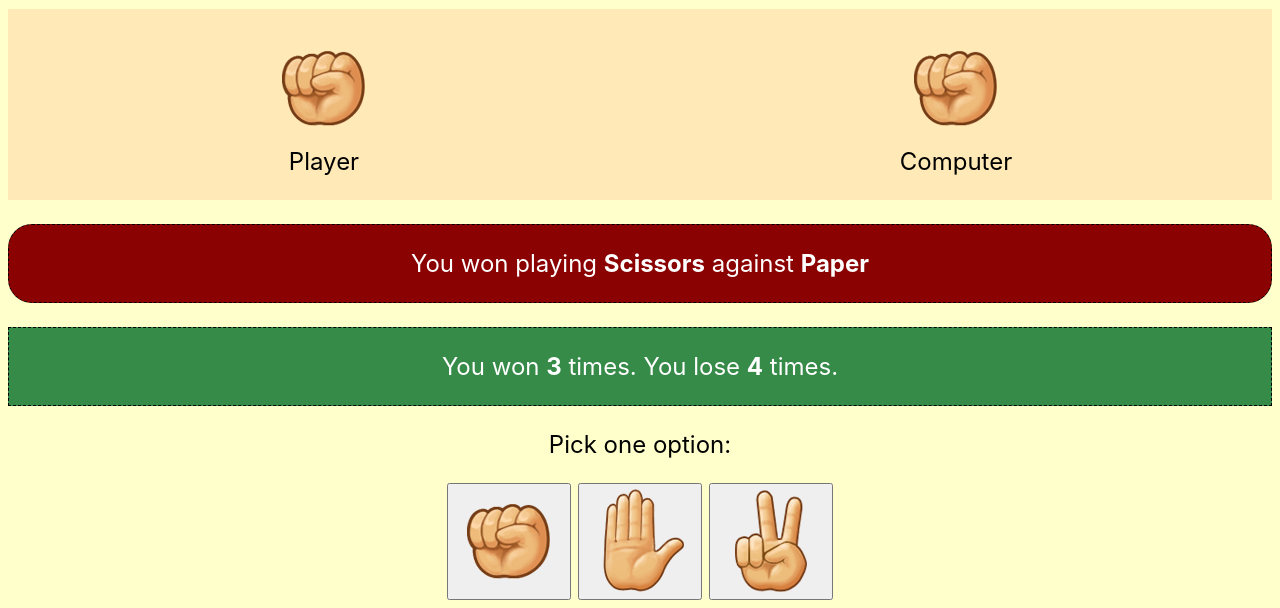
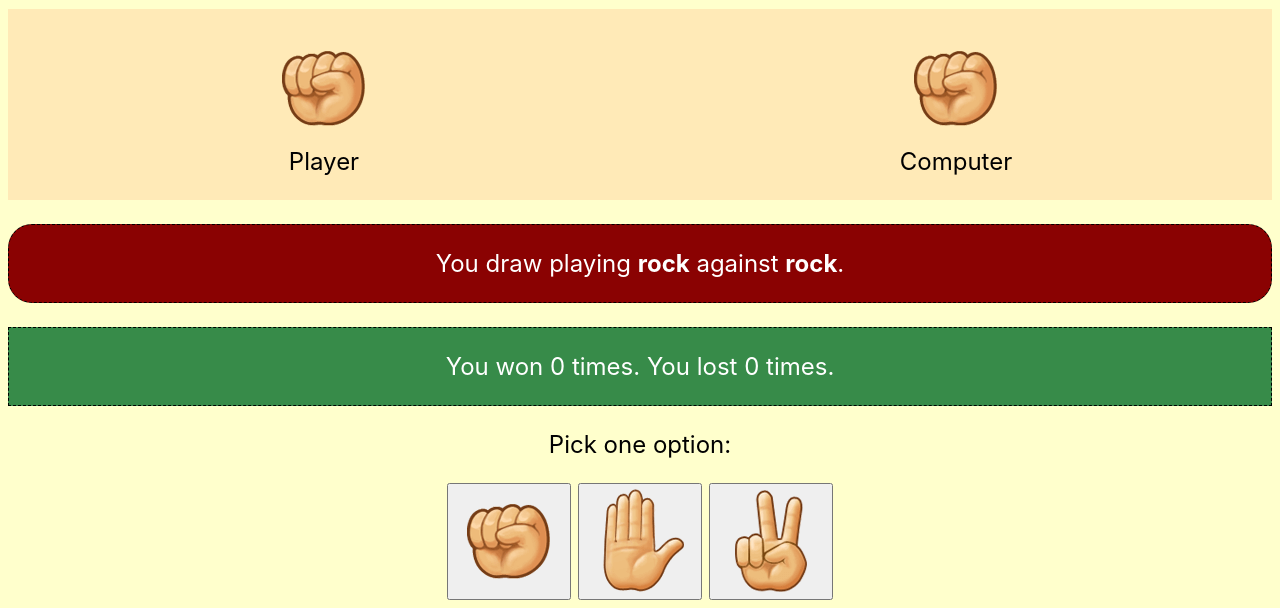
Before and after one commit to JdvazquezDev/Rock-Paper-ScissorsJS, a plain HTML site: page index.html in a window 1280 px wide. Both pictures are taken after a click on the button 509 px from the left and 753 px from the top of the page. Shown: the part 212-820 px from the top of the page. Drawn offline with Linux system fonts and the light colour scheme.

Commit message:
Functionality finished
- The html is updated depending on the result.
- Two counters indicate the balance of victories and defeats.
-Funcitonality completed.

```diff
--- a/app.js
+++ b/app.js
@@ -1,4 +1,4 @@
- // Required constants to modify html
+  // Required constants to modify html
  const imgPlayerChoice = document.getElementById('playerChoice');
  const imgComputerChoice = document.getElementById('computerChoice');
 
@@ -12,28 +12,45 @@
      button => button.addEventListener('click', startGame)
  );
 
+let positiveScore = 0;
+let negativeScore = 0;
+
  function startGame(event) {
      // Determine player's choice
      const button = event.currentTarget;
      const playerChoice = button.dataset.choice;
-     console.log(playerChoice);
+    // console.log(playerChoice);
 
      // Determine computer's choice
      const computerChoice = getComputerChoice();
-     console.log(computerChoice);
+     //console.log(computerChoice);
 
      // Determine who wins
      const winner = getWinner(playerChoice, computerChoice);
-     console.log(`El ganador es ${winner}`);
+     //console.log(`El ganador es ${winner}`);
 
      //Show results
+     imgPlayerChoice.setAttribute('src', `images/${playerChoice}.png` );
+     imgComputerChoice.setAttribute('src', `images/${computerChoice}.png`);
+
+     let result;
+
      if (winner === 'player') {
+        result = 'won';
+        ++positiveScore;
+     } else if (winner === 'computer') {
+        result =  'lost';
+        ++negativeScore;
+     } else { // Draw
+        result = 'draw';
+     }
 
-     } else if (winner === 'computer') {
+    pResult.innerHTML = `You ${result}
+                        playing <strong>${playerChoice}</strong>
+                        against <strong>${computerChoice}</strong>.`;
 
-     } else {
-
-     }
+    pScore.innerHTML = `You won ${positiveScore} times.
+                        You lost ${negativeScore} times.`
 
  }
 
--- a/index.html
+++ b/index.html
@@ -21,10 +21,10 @@
             <figcaption>Computer</figcaption>
         </figure>
     </section>
-    <p id='result'>You won playing <strong>Scissors</strong> against
-        <strong>Paper</strong></p>
+    <p id='result'>You draw playing <strong>rock</strong> against
+        <strong>rock</strong></p>
     <p id='score'>
-        You won <strong>3</strong> times. You lose <strong>4</strong> times.
+        You won <strong>0</strong> times. You lose <strong>0</strong> times.
     </p>
     <section>
         <p>Pick one option:</p>
```
